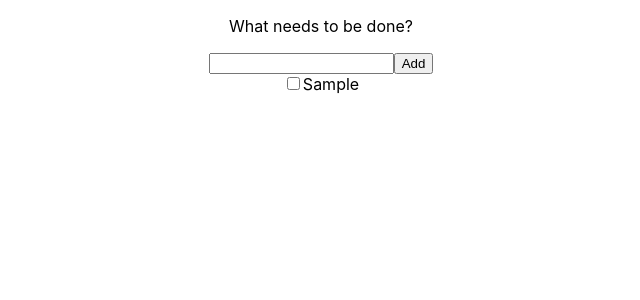
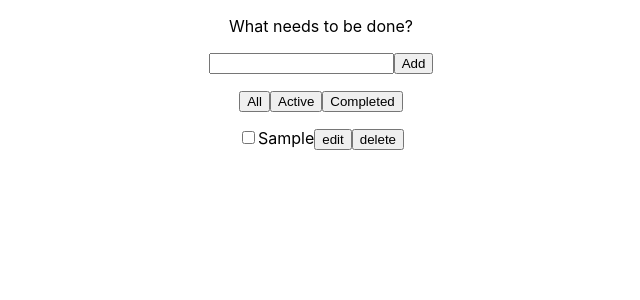
Before and after one commit to ines006/tdw-exercicios, a React (Create React App) app in the folder ex1_react/: page / in a window 1280 px wide. Both pictures are taken after typing "Sample" into the empty fields and a click on the button "Add". Shown: the top 300 px of the page, without its empty margins (319-959 px from the left). Built offline with nearby package versions, Linux system fonts and the light colour scheme.

Commit message:
edit + delete

```diff
--- a/ex1_react/src/App.js
+++ b/ex1_react/src/App.js
@@ -1,47 +1,104 @@
 import './App.css';
-import './components/TodoForm'
 import TodoForm from './components/TodoForm';
-import React, { useState, useEffect } from 'react';
+import TodoListFilter from './components/TodoListFilter';
+import React, { useState } from 'react';
 
 function App() {
 
   const [tasks, setTasks]= useState([]); // var de estado que guarda as tarefas adicionadas
   const [selectedTasks, setSelectedTasks] = useState([]); // var de estado que guarda as tarefas concluídas
+  const [editTask, setEditTask] = useState({}); // Estado para guardar as tarefas que estão em modo de edição
+  const [novoValor, setNovoValor] = useState(""); // Estado que guarda o novo valor dado a uma tarefa
 
   //função de callback - tarefas adicionadas
   const setdados = (dadosFilho) => {
     setTasks([...tasks, dadosFilho]);
   }
 
-  //função que define a seleção das tarefas
-  const handleCheckboxChange = (event) => {
+  // Função que define a seleção das tarefas, sem permitir duplicados
+  const handleCheckboxChange = (event, index) => {
+    const checkedTaskIndex = index; // Usa o índice para identificar a tarefa unicamente
 
-  const checkedTask = event.target.value;
+    if (event.target.checked) {
+        // Adiciona a tarefa a `selectedTasks` apenas se ainda não estiver presente
+        if (!selectedTasks.includes(checkedTaskIndex)) {
+            setSelectedTasks([...selectedTasks, checkedTaskIndex]);
+        }
+    } else {
+        // Remove a tarefa desmarcada de `selectedTasks`
+        setSelectedTasks(selectedTasks.filter(taskIndex => taskIndex !== checkedTaskIndex));
+    }
+  };
 
-  if(event.target.checked){
-   setSelectedTasks([...selectedTasks, checkedTask])
-  }else{
-   setSelectedTasks(selectedTasks.filter(id=>id !== checkedTask)) //
+
+  //função que define a visibilidade da componente de edição
+  const handleEdit = (index) => {
+    setEditTask(prevEditTask => ({
+        ...prevEditTask,
+        [index]: !prevEditTask[index] // Alterna o modo de edição da tarefa específica
+    }));
+};
+
+
+  //função para editar
+   const editItem = (index, newValue) => {
+     const updatedTasks = [...tasks] //cópia do array das tarefas p/ efetuar mudanças
+
+     updatedTasks[index] = newValue; // Atualiza a tarefa no índice desejado
+
+    setTasks(updatedTasks) //se salvar as mudanças -> atualizar o array tasks com o update tasks
+    setEditTask(prev => ({ ...prev, [index]: false })); // Desativa o modo de edição para essa tarefa
+
   }
+
+  //função para eliminar
+  const deleteItem = (index) => {
+    setTasks(tasks.filter((_, i) => i !== index)); // elimina tarefa no array das tarefas
+    setSelectedTasks(selectedTasks.filter((_, i) => i !== index)); // elimina tarefa no array das tarefas concluídas
   }
 
   console.log("array tarefas:", tasks);
   console.log("array tarefas concluídas:", selectedTasks);
+  console.log("visbilidade da edição", editTask);
+  console.log("novo valor", novoValor);
 
 
   return (
     <div className="App">
       <TodoForm setdados={setdados} />
 
-      {tasks.map(item => (
-          <label key={item.id}>
-            <input type='checkbox'
-            value={item}
-            checked={selectedTasks.includes(item)}
-            onChange={(event) => { handleCheckboxChange(event) }}
-            />
+      <p></p> {/*adicionar espaço entre checkboxes */}
+
+      <TodoListFilter />
+
+      {tasks.map((item, index) => (
+        <>
+        <p></p> {/*adicionar espaço entre checkboxes */}
+          <label key={index}>
+
+            {editTask[index] ?
+            <>
+              <input
+              defaultValue={item}
+              onChange={(e) => setNovoValor(e.target.value)}
+              />
+              <button onClick={() => handleEdit(index)}>cancel</button>
+              <button onClick={() => editItem(index, novoValor)}>save</button>
+            </> :
+            <>
+            <input
+                    type="checkbox"
+                    checked={selectedTasks.includes(index)}
+                    onChange={(event) => handleCheckboxChange(event, index)}
+                />
             {item}
+            <button onClick={() => handleEdit(index)}>edit</button>
+            <button onClick={() => deleteItem(index)}>delete</button>
+            </>
+            }
+
           </label>
+        </>
         ))}
 
     </div>
--- a/ex1_react/src/components/TodoListFilter.js
+++ b/ex1_react/src/components/TodoListFilter.js
@@ -0,0 +1,14 @@
+import React from 'react';
+
+function TodoListFilter() {
+
+    return (
+      <div>
+        <button>All</button>
+        <button>Active</button>
+        <button>Completed</button>
+      </div>
+    );
+  }
+
+  export default TodoListFilter;
```
Also changed, not shown: ex1_react/src/components/Todo.js (deleted).
